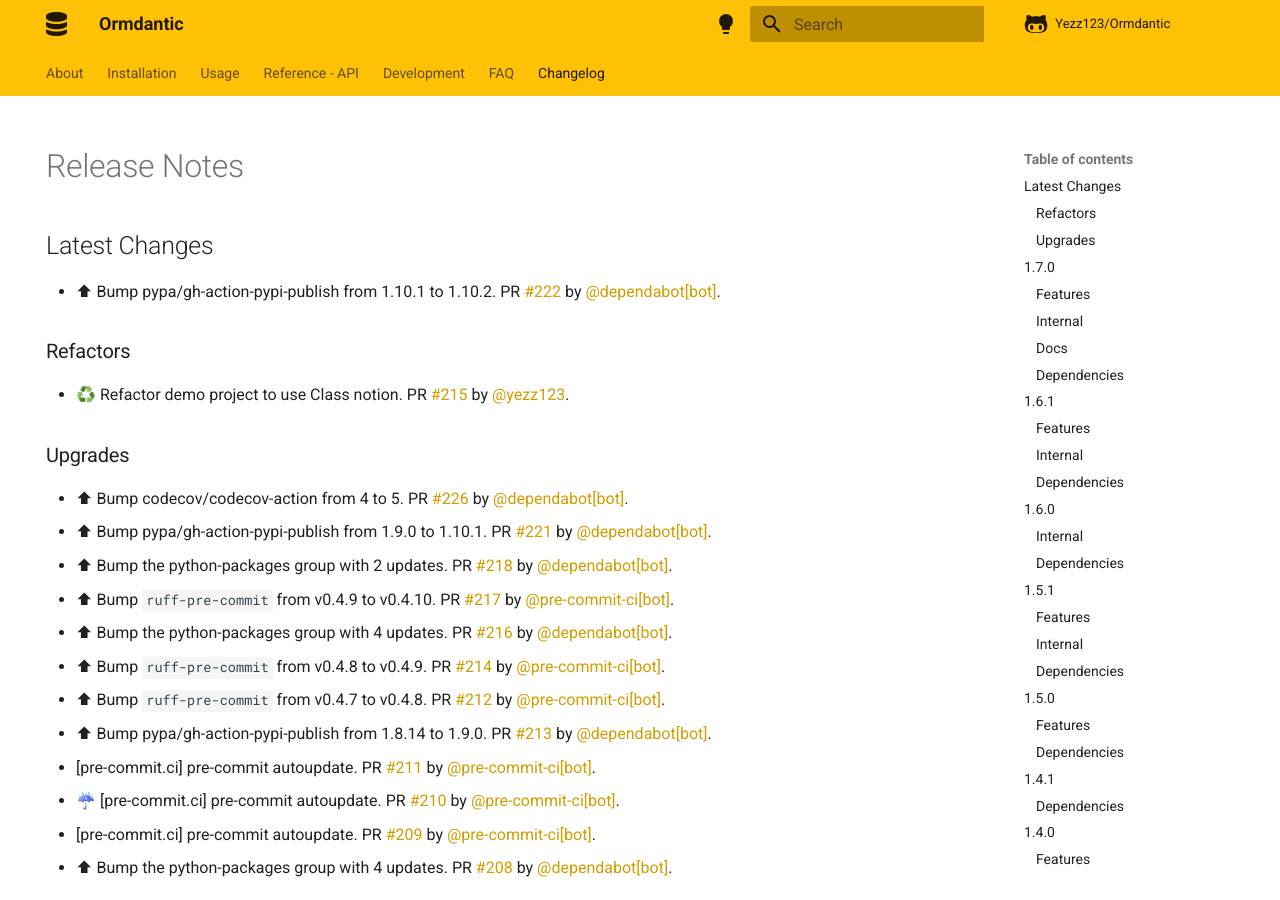
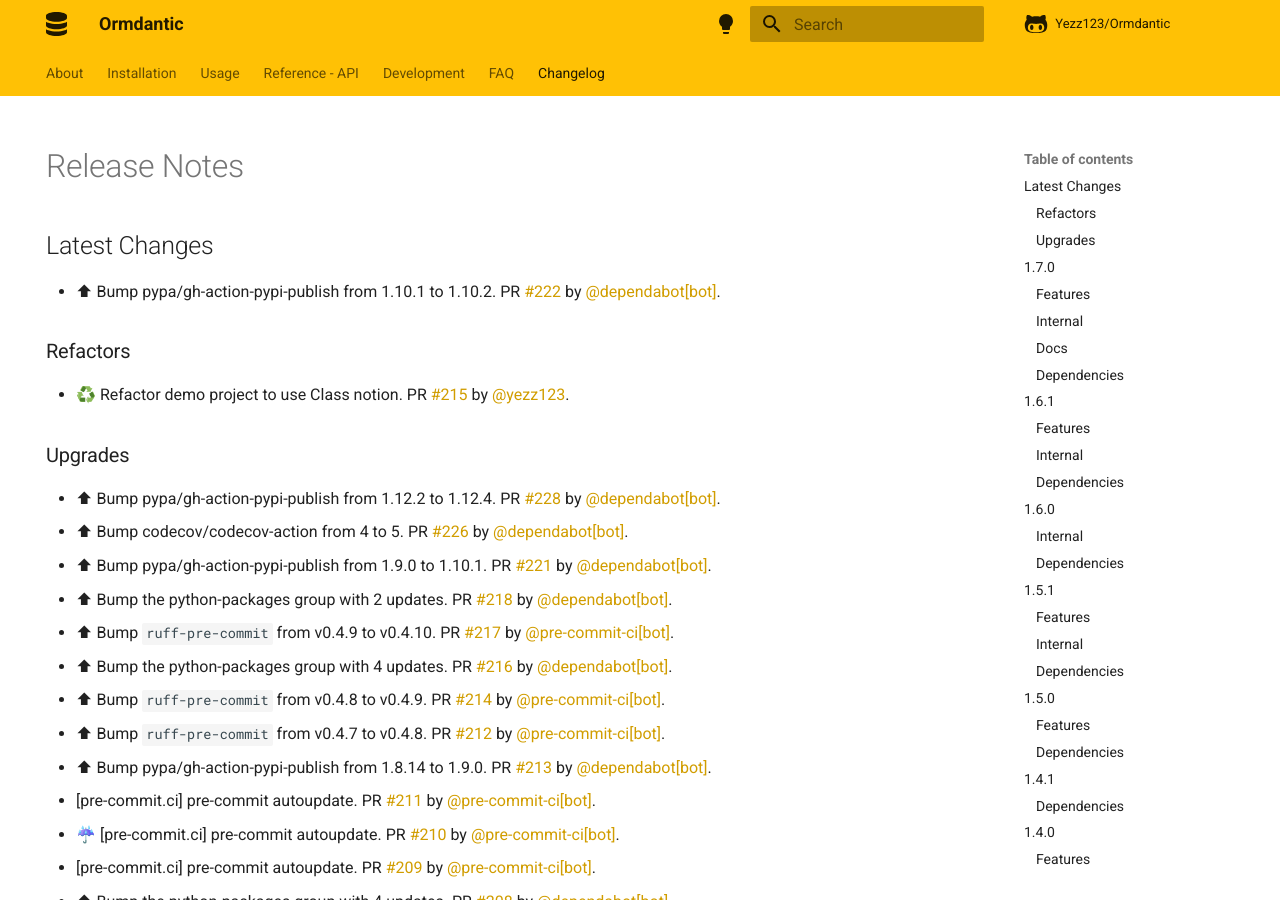
Before and after one commit to yezz123/ormdantic, an MkDocs documentation site: the page built from docs/release.md, in a window 1280 px wide and 900 px high. Built offline with MkDocs 1.6.1 and Material for MkDocs 9.7.7, drawn with Linux system fonts in a browser that asks for light colours; comment, search, counter and statistics services are not loaded.

Commit message:
📝 Update release notes

```diff
--- a/docs/release.md
+++ b/docs/release.md
@@ -15,6 +15,7 @@ hide:
 
 ### Upgrades
 
+* ⬆ Bump pypa/gh-action-pypi-publish from 1.12.2 to 1.12.4. PR [#228](https://github.com/yezz123/ormdantic/pull/228) by [@dependabot[bot]](https://github.com/apps/dependabot).
 * ⬆ Bump codecov/codecov-action from 4 to 5. PR [#226](https://github.com/yezz123/ormdantic/pull/226) by [@dependabot[bot]](https://github.com/apps/dependabot).
 * ⬆ Bump pypa/gh-action-pypi-publish from 1.9.0 to 1.10.1. PR [#221](https://github.com/yezz123/ormdantic/pull/221) by [@dependabot[bot]](https://github.com/apps/dependabot).
 * ⬆ Bump the python-packages group with 2 updates. PR [#218](https://github.com/yezz123/ormdantic/pull/218) by [@dependabot[bot]](https://github.com/apps/dependabot).
```
